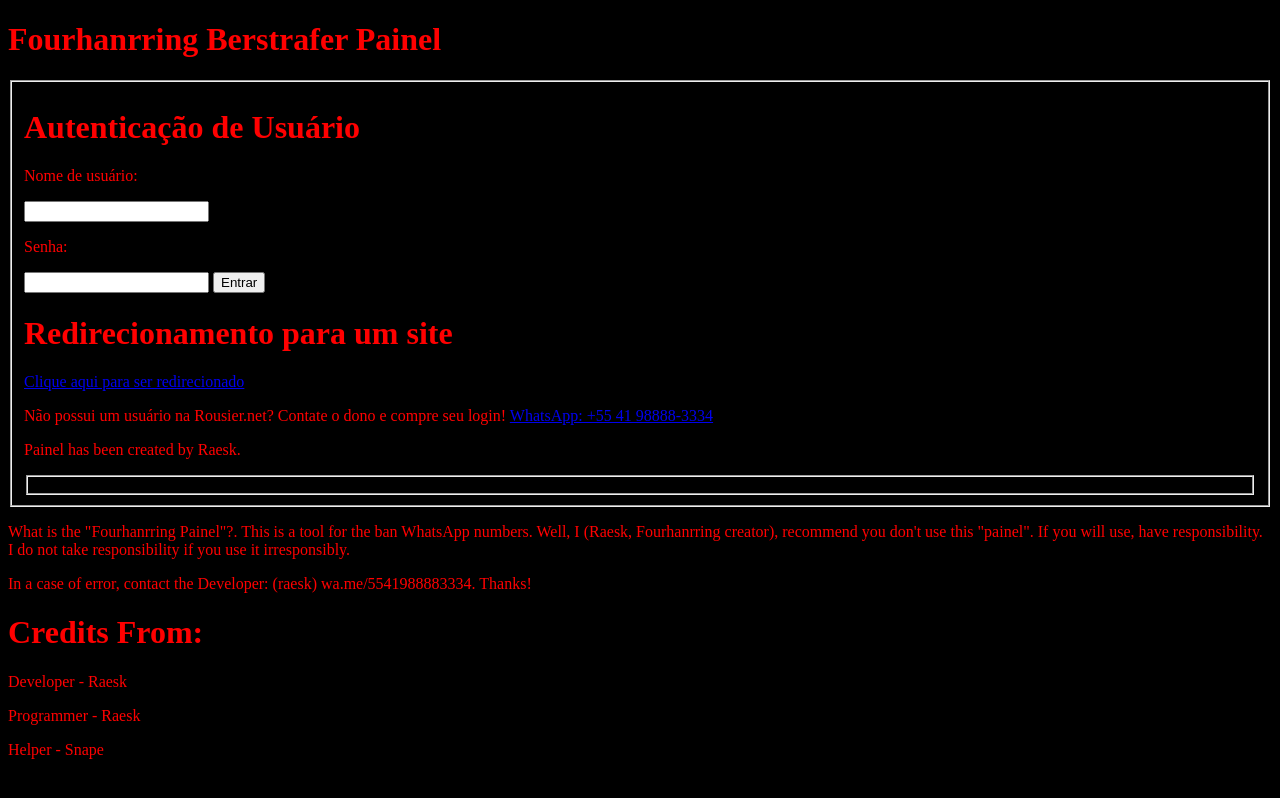
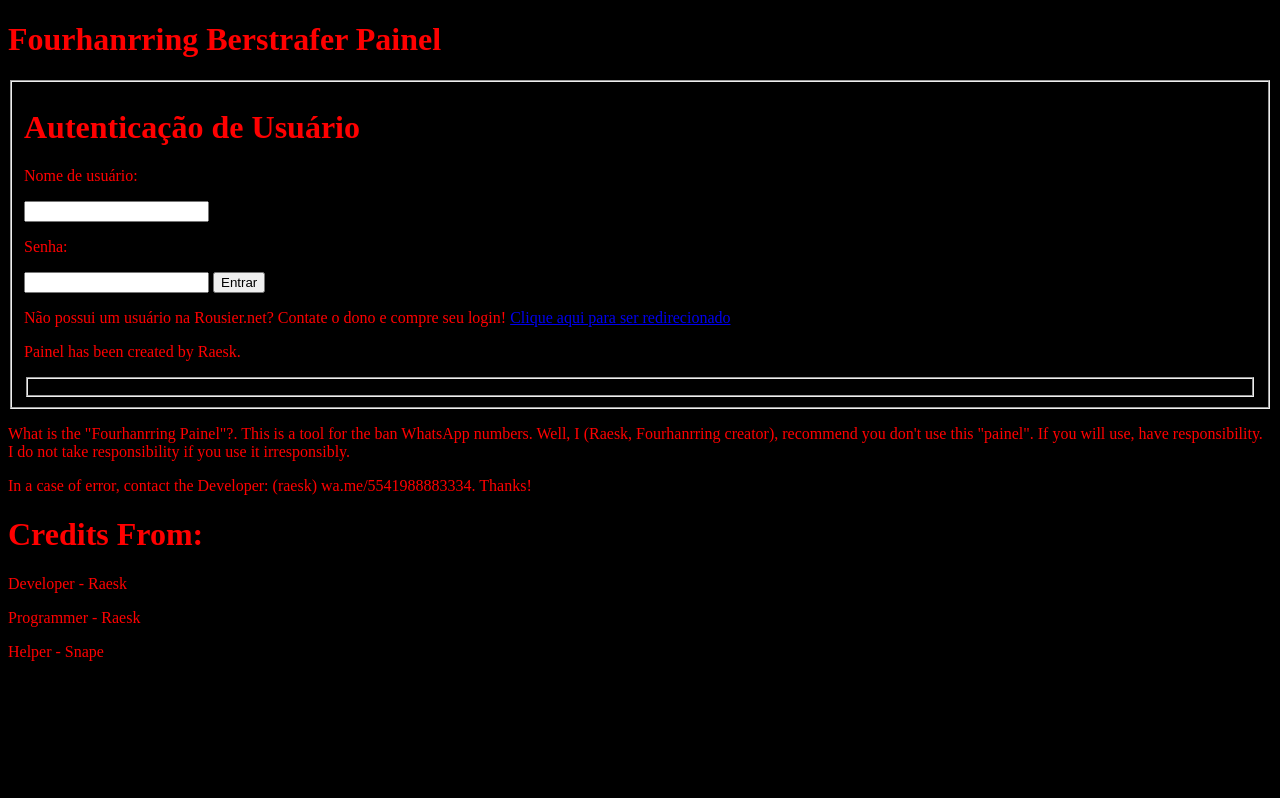
Before and after one commit to RaeskDeveloper-Fourhanrrig/RaeskDeveloper-Fourhanrring.github.io, a plain HTML site: page index.html in a window 1280 px wide. Drawn offline with Linux system fonts and the light colour scheme.

Commit message:
Atualizar o index.html

```diff
--- a/index.html
+++ b/index.html
@@ -47,13 +47,10 @@
 						<input type="button" value="Entrar" onclick="autenticar()">
 					</form>
 
-<body>
-    <h1>Redirecionamento para um site</h1>
+					<p class="txt-center ls-login-signup">Não possui um usuário na Rousier.net? Contate o dono e compre seu login!
+						<body>
     <a href="https://www.google.com" target="_blank">Clique aqui para ser redirecionado</a>
 </body>
-
-					<p class="txt-center ls-login-signup">Não possui um usuário na Rousier.net? Contate o dono e compre seu login!
-						<a href="#">WhatsApp: +55 41 98888-3334</a>
 					</p>
 
 					<p class="txt-cenfer ls-login-signup">Painel has been created by Raesk.</p>
```
